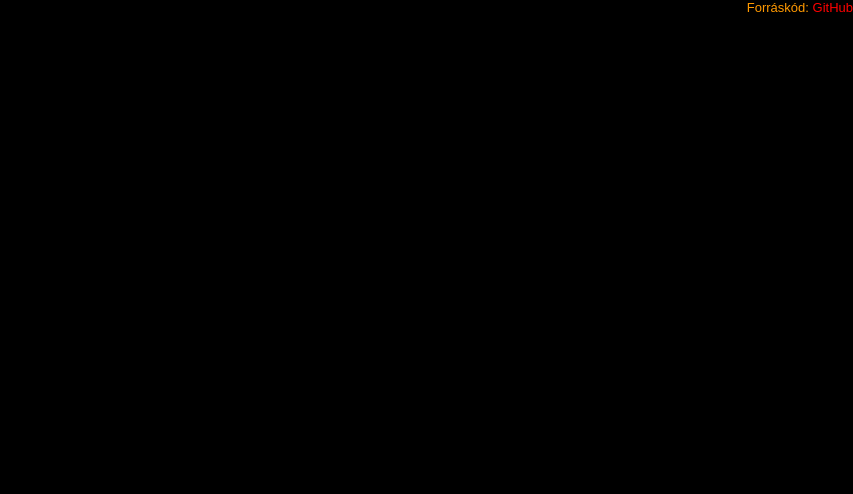
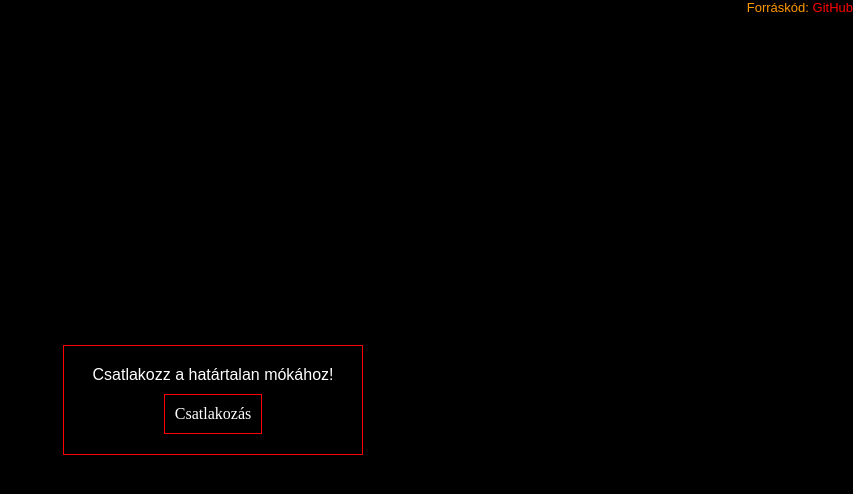
Before and after one commit to Cyanoure/FunY, a website: page public/index.html in a window 1280 px wide. Shown: the whole page, without its empty margins (427-1280 px from the left). Drawn offline with nearby package versions, Linux system fonts and the light colour scheme; no server answers.

Commit message:
Force the interaction with a connect button.

```diff
--- a/public/css/main.css
+++ b/public/css/main.css
@@ -68,3 +68,35 @@ body{
 #source a:hover{
     text-decoration: underline;
 }
+
+#connectMessage{
+    width:300px;
+    height:110px;
+    padding:20px;
+    z-index: 10;
+    position:fixed;
+    top:50%;
+    left:50%;
+    margin-top:-55px;
+    margin-left:-150px;
+    box-sizing:border-box;
+    border:1px solid red;
+    color:white;
+    text-align:center;
+}
+
+#connectMessage .text{
+    font-family:sans-serif;
+}
+
+#connectMessage .btn{
+    padding:10px;
+    border:1px solid red;
+    display:inline-block;
+    margin:10px;
+    cursor:pointer;
+}
+
+#connectMessage .btn:hover{
+    background-color: #f33;
+}
--- a/public/index.html
+++ b/public/index.html
@@ -12,11 +12,13 @@
         <div id="clients"></div>
         <div id="source">Forráskód: <a href="https://github.com/Cyanoure/FunY" target="_blank">GitHub</a></div>
         <div class="scene"></div>
-        <!--<div id="controller">
-            <div id="funs">
-
-            </div>
-        </div>-->
+        <div id="connectMessage">
+            <div class="text">Csatlakozz a határtalan mókához!</div>
+            <!-- Erre az üzenetre azért van szükség, hogy a felhasználó interakcióba lépjen a weboldallal.
+                Ha nem volt legalább egy interakció a weboldal betöltése után,
+                javascripttel nem lehet elindítani a videó(ka)t. -->
+            <div class="btn" onclick="connectServer()">Csatlakozás</div>
+        </div>
         <script src="js/funy.js"></script>
     </body>
 </html>
--- a/public/js/funy.js
+++ b/public/js/funy.js
@@ -1,7 +1,9 @@
-//getWindow().addFlags(WindowManager.LayoutParams.FLAG_KEEP_SCREEN_ON);
+var socket = null;
 
-var socket = new io();
-
+var connecting = false;
+function connectServer(){
+    if(connecting) return;
+    socket = new io();
     socket.on("broadcast",(d)=>{
         console.log("BC:",d);
         if(typeof(d) != "string") return;
@@ -17,13 +19,16 @@ socket.on("broadcast",(d)=>{
 
     socket.on("clients",n=>{
         document.getElementById("clients").innerText = `Kapcsolódó kliensek: ${n}`;
-})
+    });
+
+    var btn = document.querySelector("#connectMessage .btn");
+    btn.innerHTML = "Csatlakozás folyamatban...";
+    btn.style.color = "#999";
 
     socket.on("connect",()=>{
-    //socket.emit("broadcast","kukac");
+        document.getElementById("connectMessage").hidden = true;
     });
-
-//<img class="fullscreenimage" src="img/gandalf.gif" alt="">
+}
 
 var gimg = document.createElement("img");
 gimg.src = "img/gandalf.gif";
@@ -36,19 +41,18 @@ function openGandalf(){
 }
 
 document.addEventListener("keypress",e=>{
-    //console.log(e.code);
     switch(e.code){
         case "Backquote":
-            socket.emit("broadcast","clear");
+            if(socket) socket.emit("broadcast","clear");
             break;
         case "Enter":
-            socket.emit("broadcast","play");
+            if(socket) socket.emit("broadcast","play");
             break;
     }
     if(e.code.startsWith("Digit")){
         var n = parseInt(e.code[e.code.length-1]);
         console.log(n);
-        socket.emit("broadcast",Object.keys(funs)[n-1]);
+        if(socket) socket.emit("broadcast",Object.keys(funs)[n-1]);
     }
 });
 
```
Lines whose indentation alone changed are shown as unchanged.
